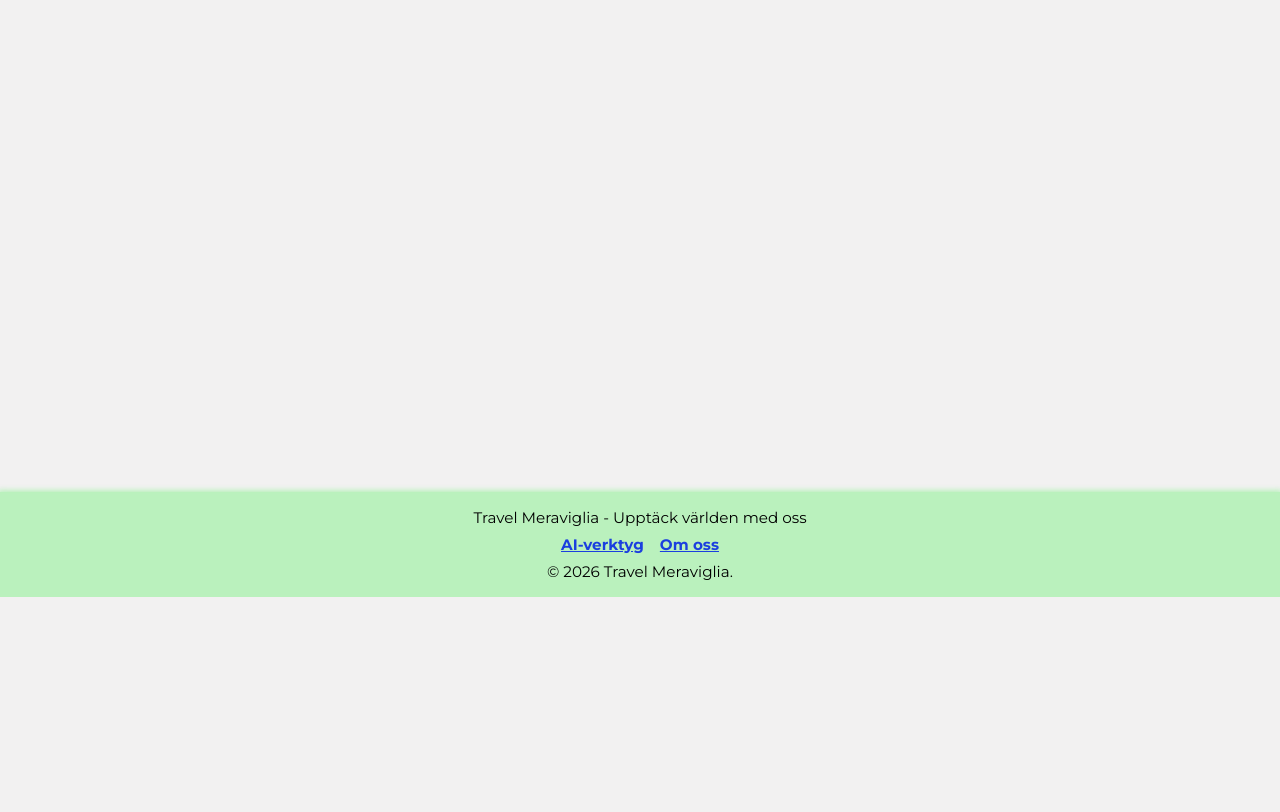
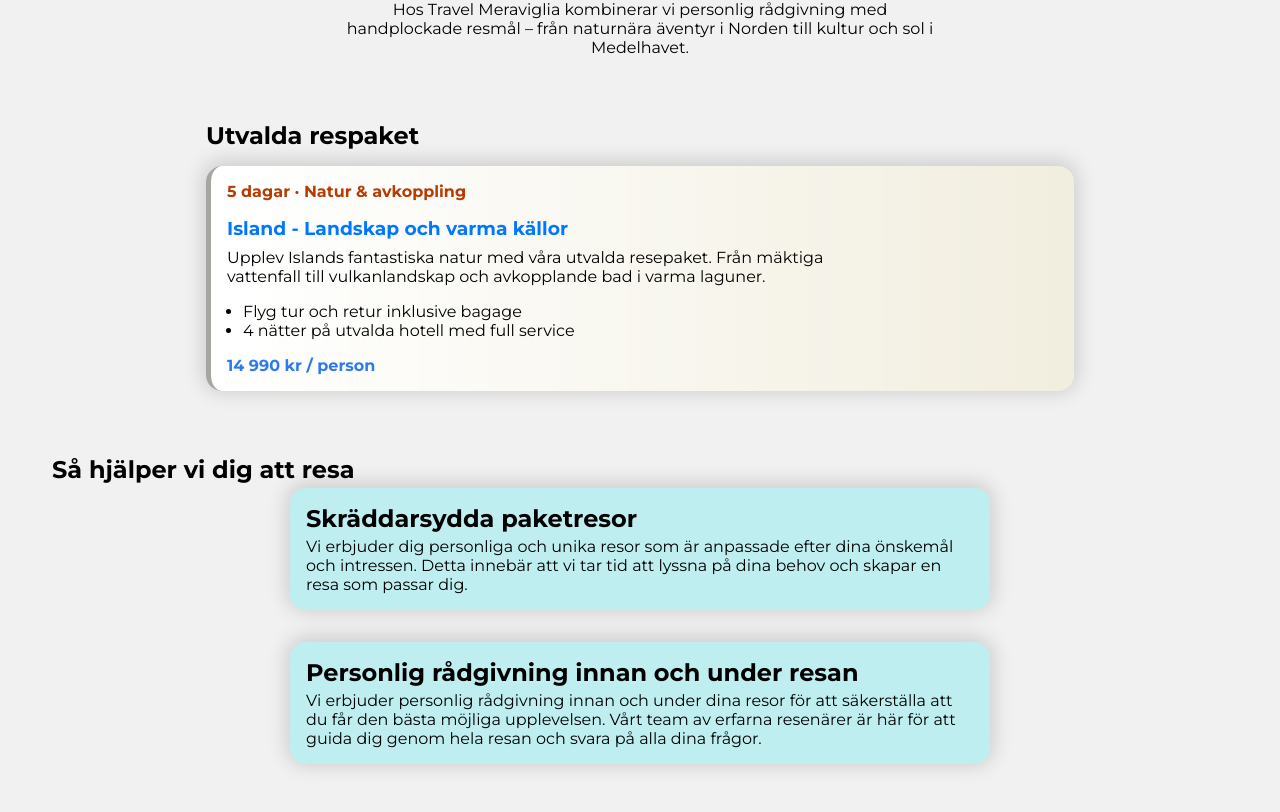
Before and after one commit to filipbergander/Laboration4.1, a plain HTML site: page journey.html in a window 1280 px wide. Shown: the part 203-1015 px from the top of the page. Before the commit the page ends 800 px from the top, so only its background shows below. Drawn offline with Linux system fonts and the light colour scheme.

Commit message:
Grundstruktur och tex samt styling för en artikel under resor och tjänster

```diff
--- a/journey.html
+++ b/journey.html
@@ -4,16 +4,16 @@
 <head>
     <meta charset="UTF-8">
     <meta name="viewport" content="width=device-width, initial-scale=1.0">
-    <title>Nyheter</title>
+    <title>Resor hos Travel Meraviglia</title>
     <link rel="stylesheet" href="src/css/style.css">
-    <script src="src/js/script.js" defer></script>
+    <script src="src/js/main.js" defer></script>
     <link href="https://fonts.googleapis.com/css2?family=Montserrat:wght@300;400;700&display=swap" rel="stylesheet">
-    <link rel="icon" type="image/png" href="/images/favicon/favicon-96x96.png" sizes="96x96">
-    <link rel="icon" type="image/svg+xml" href="/images/favicon/favicon.svg">
-    <link rel="shortcut icon" href="/images/favicon/favicon.ico">
-    <link rel="apple-touch-icon" sizes="180x180" href="/images/favicon/apple-touch-icon.png">
+    <link rel="icon" type="image/png" href="images/favicon/favicon-96x96.png" sizes="96x96">
+    <link rel="icon" type="image/svg+xml" href="images/favicon/favicon.svg">
+    <link rel="shortcut icon" href="images/favicon/favicon.ico">
+    <link rel="apple-touch-icon" sizes="180x180" href="images/favicon/apple-touch-icon.png">
     <meta name="apple-mobile-web-app-title" content="TravelM">
-    <link rel="manifest" href="/images/favicon/site.webmanifest">
+    <link rel="manifest" href="images/favicon/site.webmanifest">
 </head>
 
 <body>
@@ -28,7 +28,36 @@
         </nav>
     </header>
     <main>
-        <h1>Resor</h1>
+        <h1 class="news-h1">Våra resor och tjänster</h1>
+        <p class="intro-text">Hos Travel Meraviglia kombinerar vi personlig rådgivning med handplockade resmål – från naturnära äventyr i Norden till kultur och sol i Medelhavet.</p>
+        <section class="news-section">
+            <h2>Utvalda respaket</h2>
+            <article class="package-article">
+                <div class="package-info">
+                    <span class="news-highlight">5 dagar · Natur & avkoppling</span>
+                    <h3>Island - Landskap och varma källor</h3>
+                    <p>Upplev Islands fantastiska natur med våra utvalda resepaket. Från mäktiga vattenfall till vulkanlandskap och avkopplande bad i varma laguner.</p>
+                    <ul class="package-include">
+                        <li>Flyg tur och retur inklusive bagage</li>
+                        <li>4 nätter på utvalda hotell med full service</li>
+                    </ul>
+                    <div>
+                        <span class="package-price">14 990 kr / person</span>
+                    </div>
+                </div>
+            </article>
+        </section>
+        <section>
+            <h2>Så hjälper vi dig att resa</h2>
+            <article class="normal-article">
+                <h2>Skräddarsydda paketresor</h2>
+                <p>Vi erbjuder dig personliga och unika resor som är anpassade efter dina önskemål och intressen. Detta innebär att vi tar tid att lyssna på dina behov och skapar en resa som passar dig.</p>
+            </article>
+            <article class="normal-article">
+                <h2>Personlig rådgivning innan och under resan</h2>
+                <p>Vi erbjuder personlig rådgivning innan och under dina resor för att säkerställa att du får den bästa möjliga upplevelsen. Vårt team av erfarna resenärer är här för att guida dig genom hela resan och svara på alla dina frågor.</p>
+            </article>
+        </section>
     </main>
     <footer>
         <p>Travel Meraviglia - Upptäck världen med oss</p>
--- a/src/css/style.css
+++ b/src/css/style.css
@@ -23,11 +23,14 @@ header {
 
 header img {
     height: 5.5rem;
+    margin-left: 10rem;
 }
 
 .main-nav {
     display: flex;
     align-items: center;
+    margin-left: auto;
+    margin-right: 10rem;
 }
 
 .main-nav ul {
@@ -71,7 +74,7 @@ h2 {
     margin-bottom: 4px;
 }
 
-.startpage-h1 {
+.news-h1 {
     margin-bottom: 0.5rem;
 }
 
@@ -256,7 +259,8 @@ legend {
     margin-top: 1rem;
 }
 
-.news-article {
+.news-article,
+.package-article {
     max-width: 900px;
     margin: 0 auto;
     text-align: left;
@@ -290,6 +294,44 @@ legend {
     box-shadow: 0 -2px 20px 3px rgba(0, 0, 0, 0.158);
     text-align: center;
     object-fit: cover;
+}
+
+.news-highlight {
+    font-weight: 700;
+    color: #b63c04;
+}
+
+.package-article {
+    border-left: 5px solid #91908dc7;
+    background: linear-gradient(to right, #ffffff, #f0e18d2d);
+}
+
+.package-info {
+    width: 80%;
+}
+
+.package-info h3 {
+    margin: 1rem 0 0.5rem 0;
+    color: #0077ff;
+}
+
+.package-include {
+    margin: 1rem 0 1rem;
+    padding-left: 1rem;
+}
+
+.package-price {
+    font-weight: 700;
+    color: #2c7aee;
+}
+
+@media (max-width: 1024px) {
+    header img {
+        margin-left: 1rem;
+    }
+    .main-nav {
+        margin-right: 1rem;
+    }
 }
 
 @media (max-width: 768px) {
@@ -329,9 +371,13 @@ legend {
     }
     header img {
         height: 4.5rem;
+        margin-left: 0rem;
     }
     main {
         padding: 0rem;
+    }
+    .main-nav {
+        margin-right: 0rem;
     }
     h1 {
         margin-top: 1.5rem;
```
Also changed, not shown: about.html (+7 -7 lines), ai.html (+7 -7 lines), contact.html (+7 -7 lines), index.html (+9 -9 lines).
